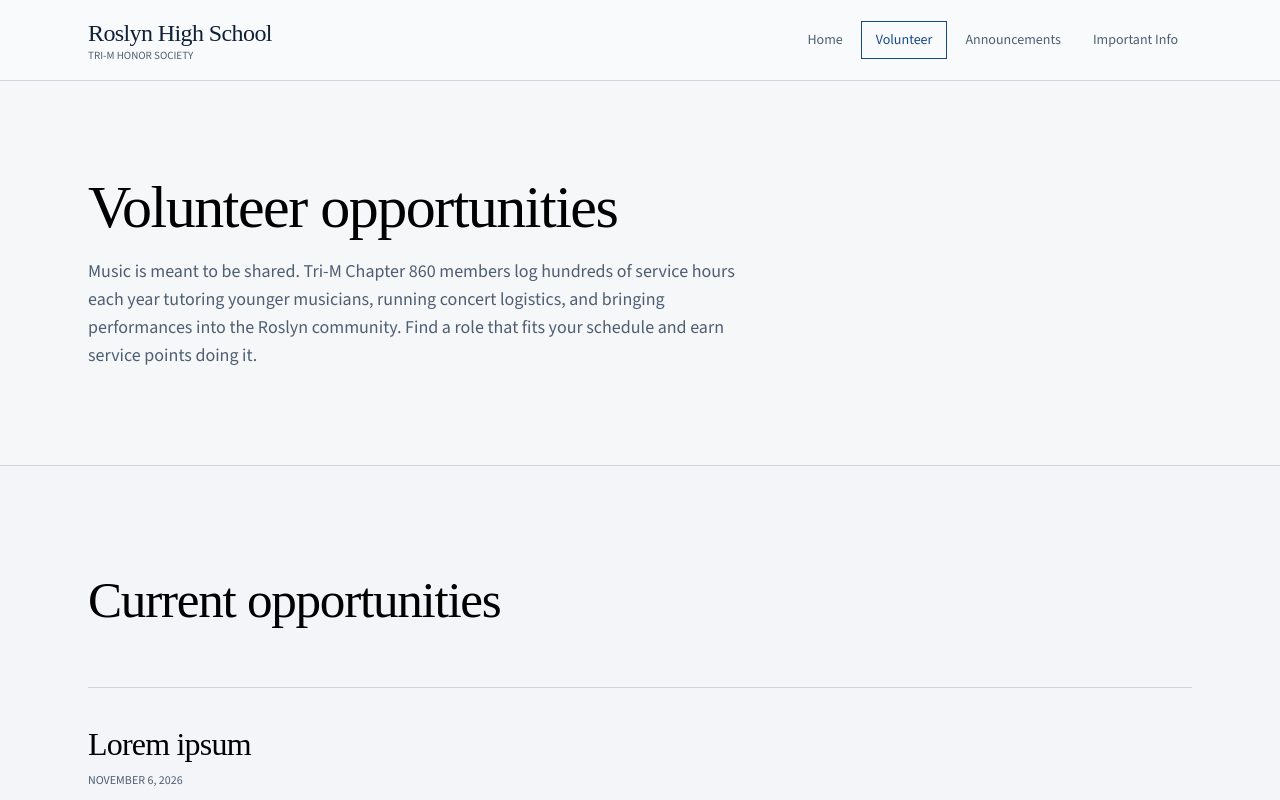
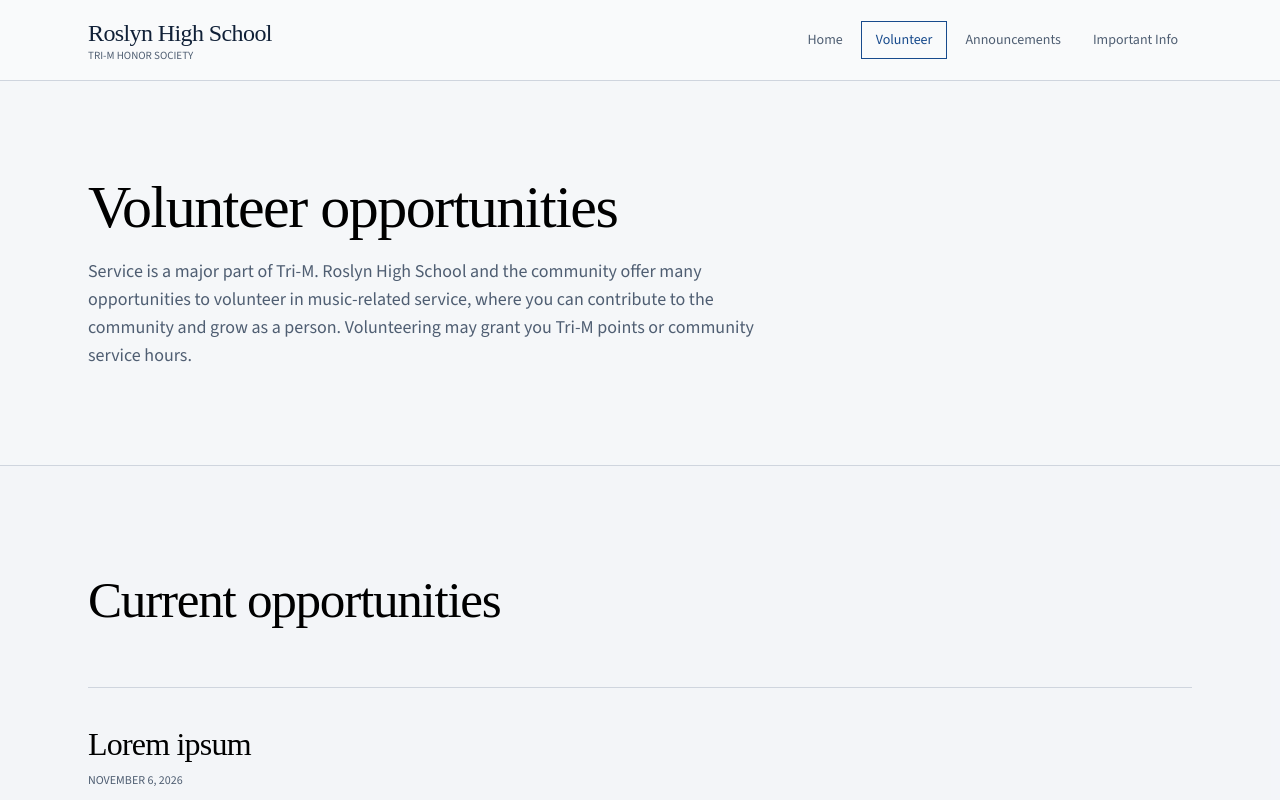
Before and after one commit to pogrx/roslyn-trim, a React (Vite) app in the folder apps/web/: page /about in a window 1280 px wide. Shown: the top 800 px of the page. Built offline with nearby package versions, Linux system fonts and the light colour scheme; the HTML template or start-up script is replaced by a standard one.

Commit message:
Update AboutPage.jsx

```diff
--- a/apps/web/src/pages/AboutPage.jsx
+++ b/apps/web/src/pages/AboutPage.jsx
@@ -20,9 +20,7 @@
             Volunteer opportunities
           </h1>
           <p className="mt-5 max-w-2xl text-base leading-relaxed text-muted-foreground sm:text-lg">
-            Music is meant to be shared. Tri-M Chapter 860 members log hundreds of service hours each
-            year tutoring younger musicians, running concert logistics, and bringing performances into
-            the Roslyn community. Find a role that fits your schedule and earn service points doing it.
+            Service is a major part of Tri-M. Roslyn High School and the community offer many opportunities to volunteer in music-related service, where you can contribute to the community and grow as a person. Volunteering may grant you Tri-M points or community service hours.
           </p>
         </div>
       </section>
```
